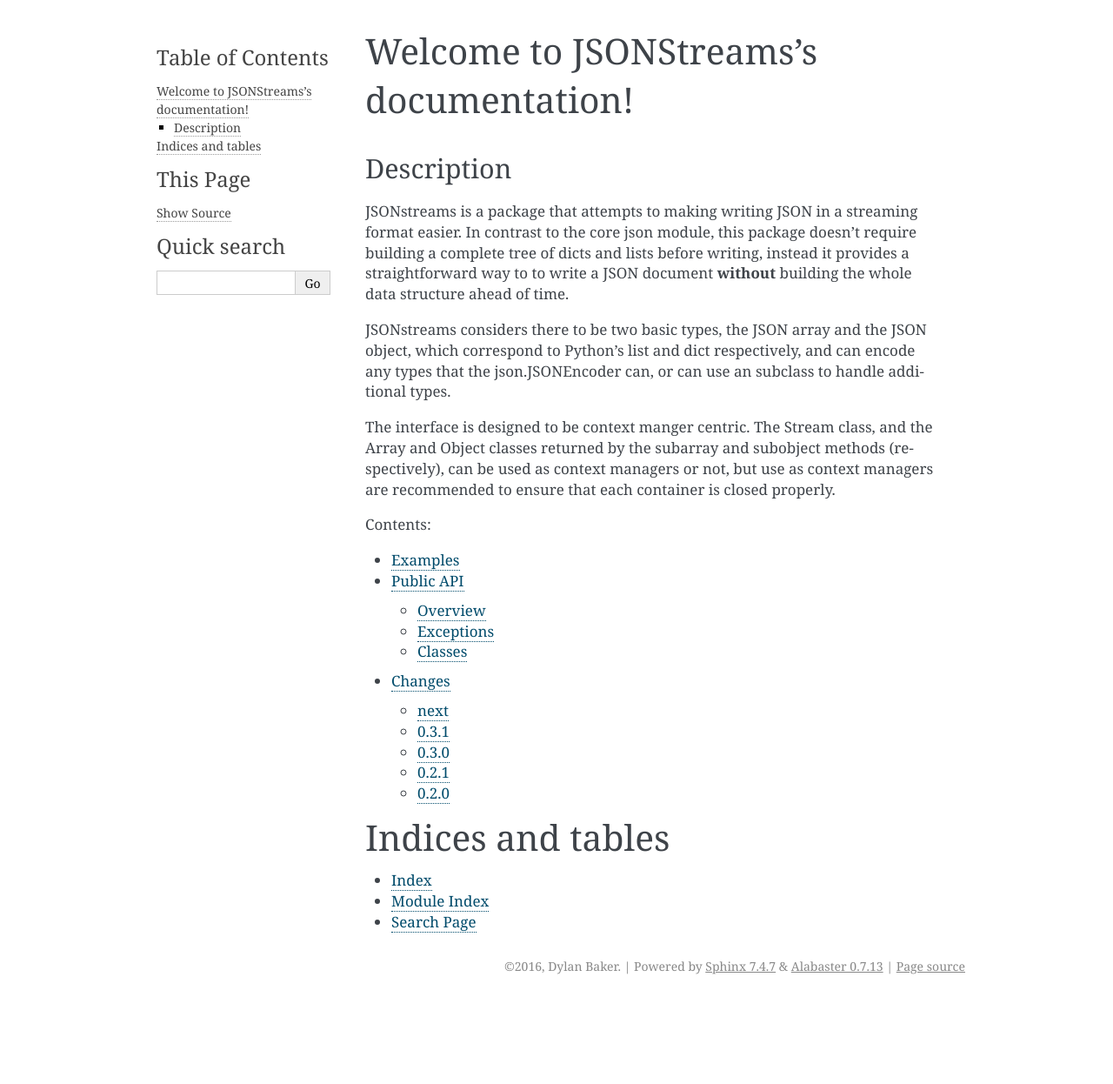
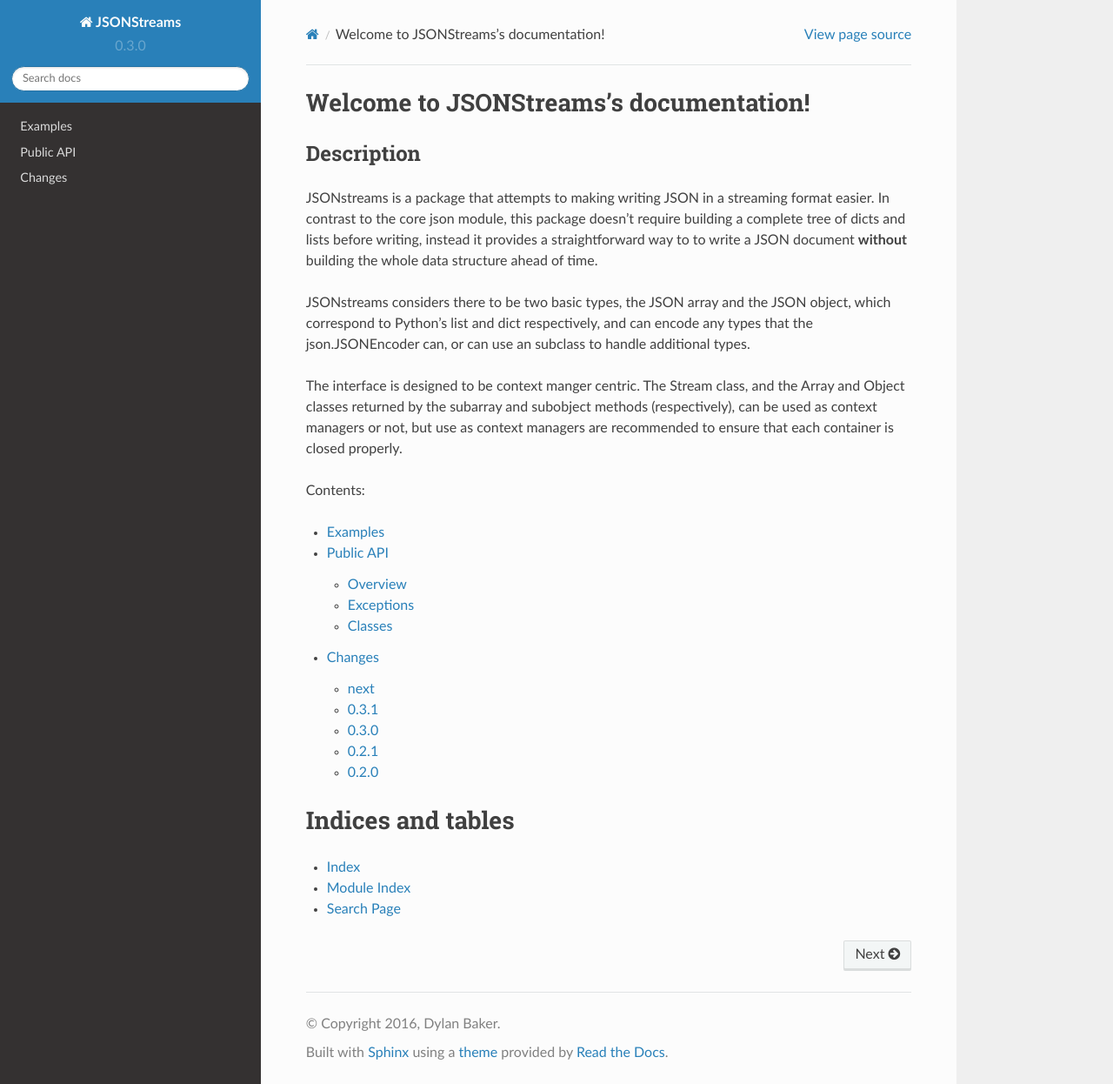
Before and after one commit to dcbaker/jsonstreams, a Sphinx documentation site: the page built from docs/source/index.rst, in a window 1280 px wide and 1246 px high. Shown: the whole window at 87% size. Built offline with Sphinx 7.4.7 and the Read the Docs theme 2.0.0, drawn with Linux system fonts in a browser that asks for light colours.

Commit message:
docs: use readthedocs theme

```diff
--- a/README.rst
+++ b/README.rst
@@ -10,6 +10,8 @@
 
 
 Source code is available at `github <https://github.com/dcbaker/jsonstreams>`_.
+
+Documentation is available at `readthedocs <https://jsonstreams.readthedocs.io/>`_.
 
 The code is licensed MIT. See the included LICENSE file for the exact terms.
 
--- a/docs/source/conf.py
+++ b/docs/source/conf.py
@@ -20,6 +20,8 @@
 # import os
 # import sys
 # sys.path.insert(0, os.path.abspath('.'))
+
+import sphinx_rtd_theme
 
 # -- General configuration ------------------------------------------------
 
@@ -120,7 +122,7 @@
 # The theme to use for HTML and HTML Help pages.  See the documentation for
 # a list of builtin themes.
 #
-html_theme = 'alabaster'
+html_theme = 'sphinx_rtd_theme'
 
 # Theme options are theme-specific and customize the look and feel of a theme
 # further.  For a list of options available for each theme, see the
@@ -129,7 +131,7 @@
 # html_theme_options = {}
 
 # Add any paths that contain custom themes here, relative to this directory.
-# html_theme_path = []
+html_theme_path = [sphinx_rtd_theme.get_html_theme_path()]
 
 # The name for this set of Sphinx documents.
 # "<project> v<release> documentation" by default.
```
